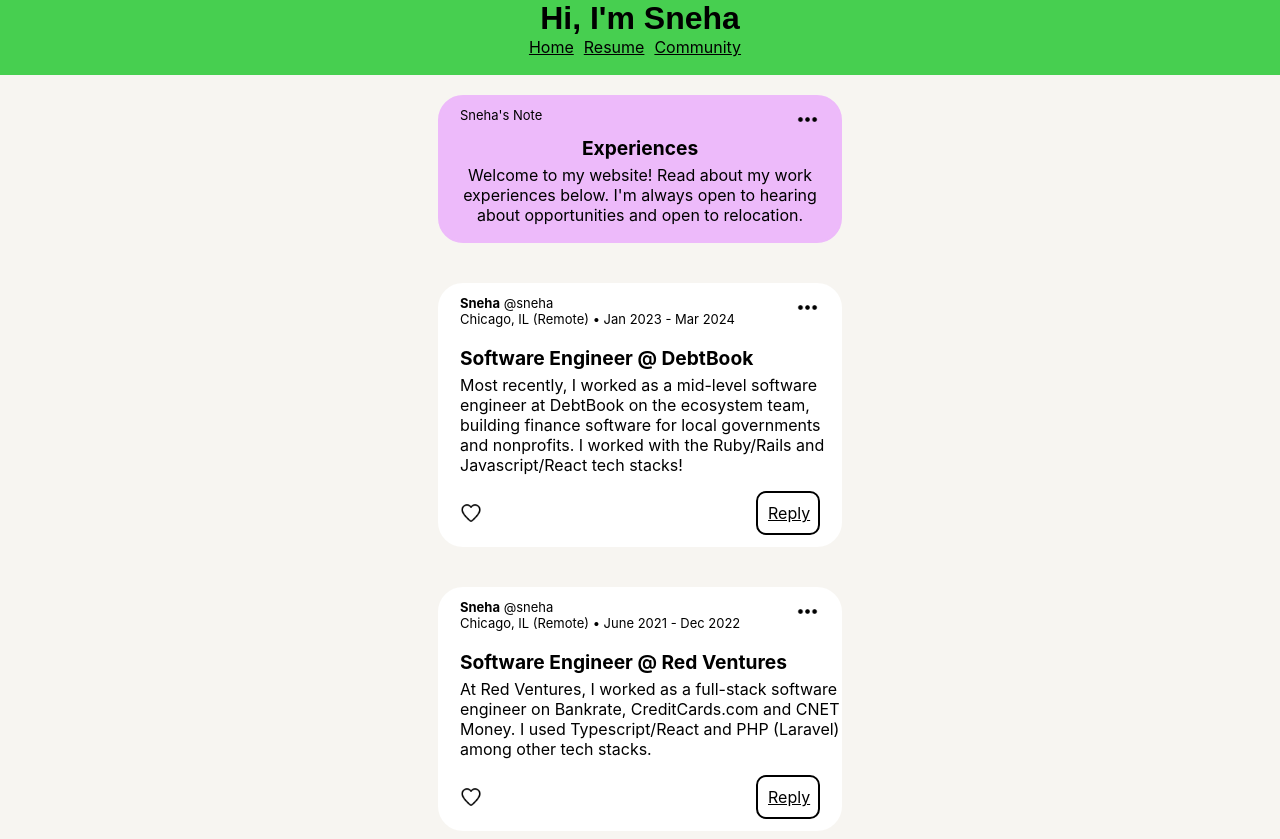
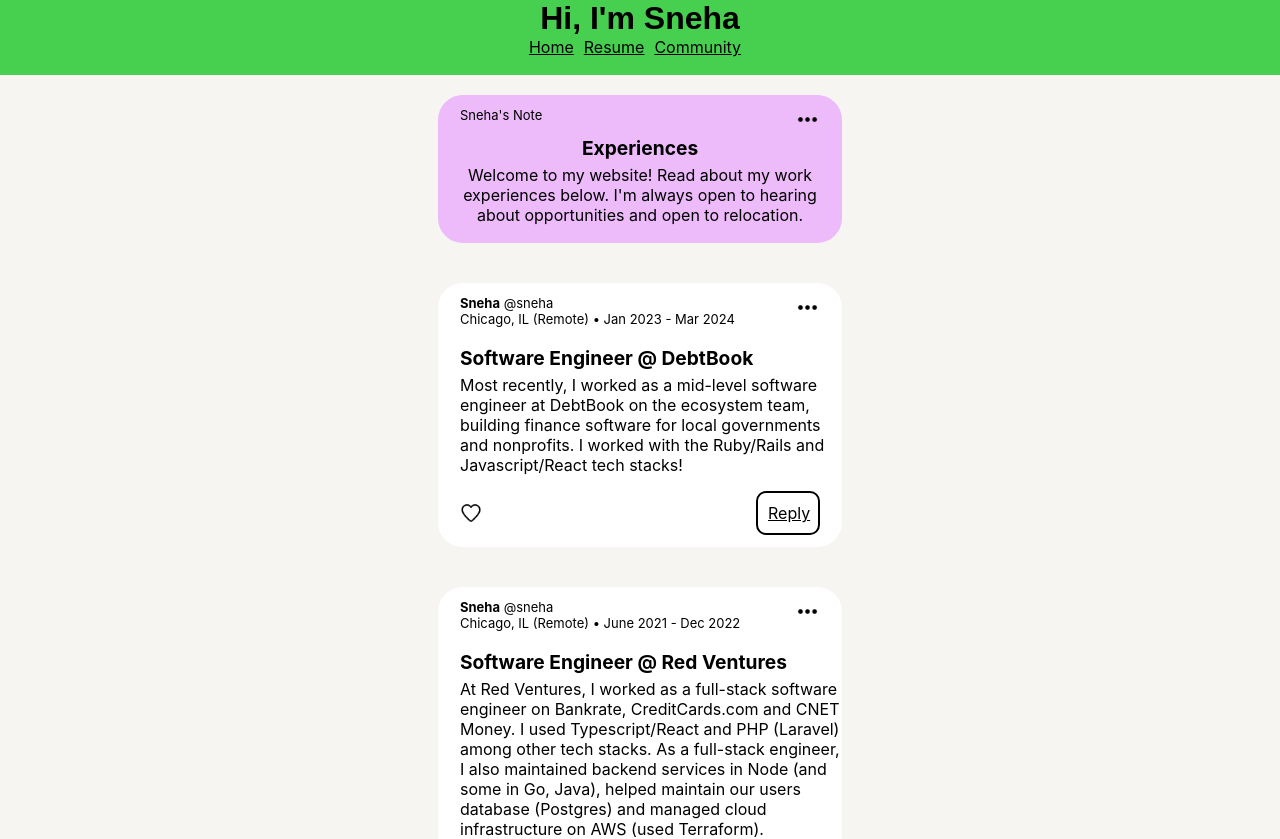
Before and after one commit to snehajalukar/snehacodes, a React (Create React App) app: page / in a window 1280 px wide. Shown: the top 839 px of the page. Built offline with nearby package versions, Linux system fonts and the light colour scheme.

Commit message:
update text

```diff
--- a/src/App.js
+++ b/src/App.js
@@ -23,7 +23,7 @@
           time="June 2021 - Dec 2022"
           location="Chicago, IL (Remote)"
           title="Software Engineer @ Red Ventures"
-          description="At Red Ventures, I worked as a full-stack software engineer on Bankrate, CreditCards.com and CNET Money. I used Typescript/React and PHP (Laravel) among other tech stacks."
+          description="At Red Ventures, I worked as a full-stack software engineer on Bankrate, CreditCards.com and CNET Money. I used Typescript/React and PHP (Laravel) among other tech stacks. As a full-stack engineer, I also maintained backend services in Node (and some in Go, Java), helped maintain our users database (Postgres) and managed cloud infrastructure on AWS (used Terraform)."
         />
 
         <LexPost
```
